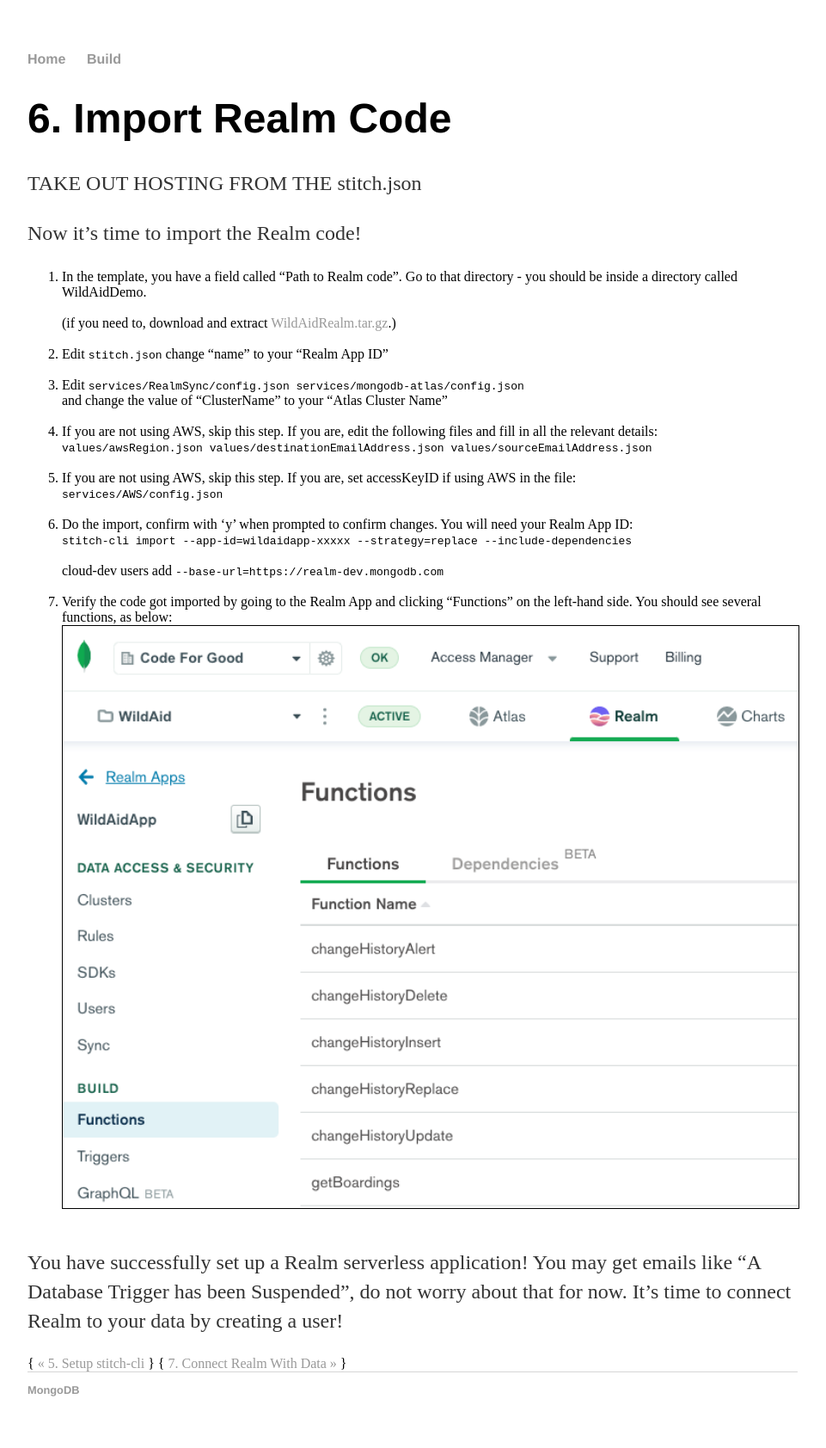
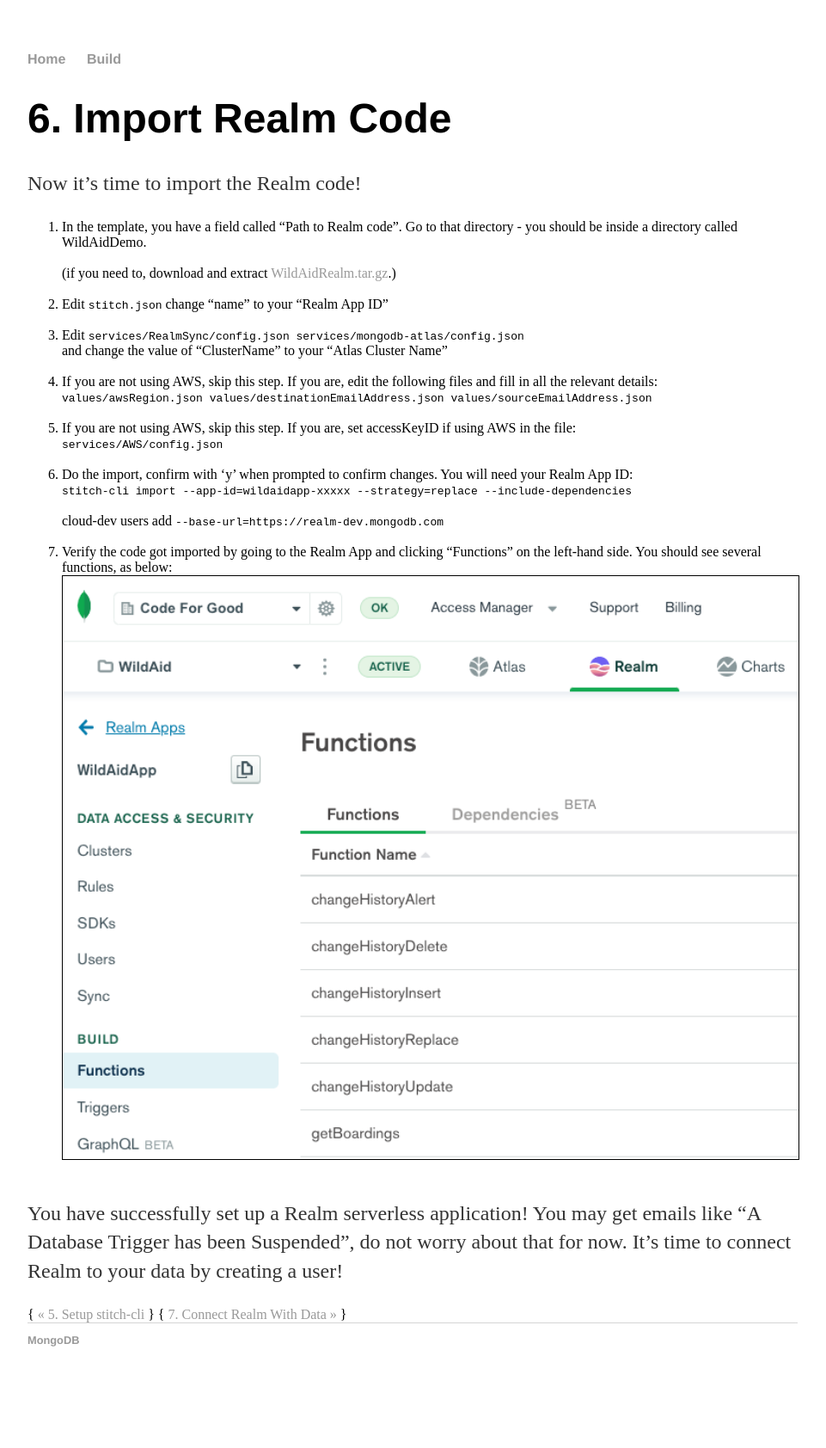
Before and after one commit to Sheeri/sheeri.github.io, a Jekyll site: the page built from _posts/2020-06-09-Import-Realm-Code.md, in a window 1280 px wide. Shown: the whole page at 86% size, without its empty margins (160-1121 px from the left). Built offline with Jekyll 4.4.1, drawn with Linux system fonts in a browser that asks for light colours; after the commit the page ends 1626 px from its top, so only the background shows below that.

Commit message:
taking out a note to myself

```diff
--- a/_posts/2020-06-09-Import-Realm-Code.md
+++ b/_posts/2020-06-09-Import-Realm-Code.md
@@ -4,8 +4,6 @@
 date: 2020-05-09 06:00:00 -0400
 categories: build
 ---
-
-TAKE OUT HOSTING FROM THE stitch.json
 
 Now it's time to import the Realm code!
 
```
